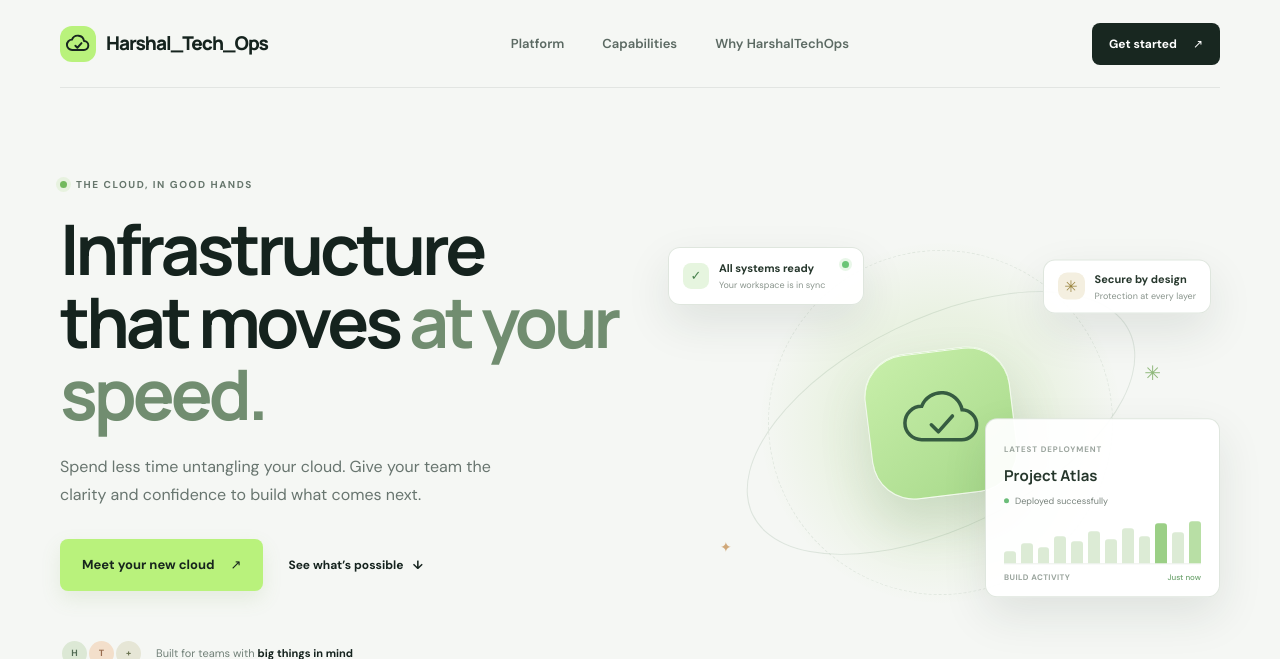
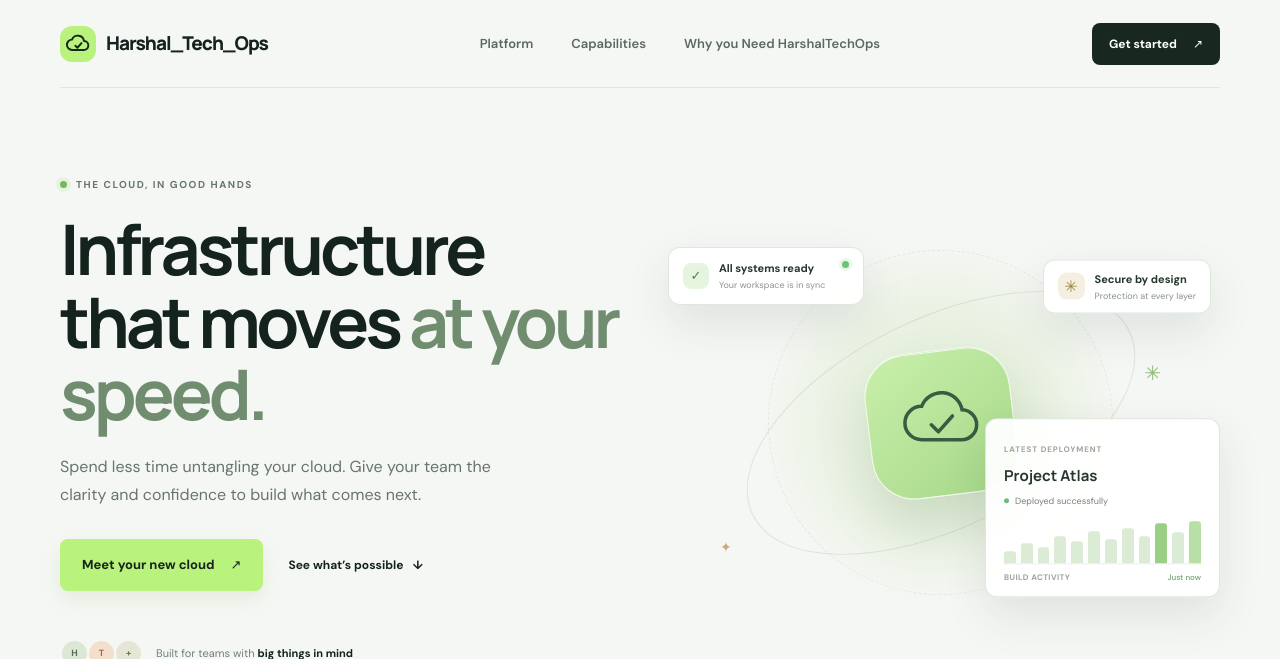
Before and after one commit to harshalfct/python-app, a Python web app: template templates/index.html in a window 1280 px wide. Shown: the top 659 px of the page. Run offline with Jinja, Linux system fonts and the light colour scheme; the template is opened without the code that fills it, so the values that code supplies are empty.

Commit message:
update index.html

```diff
--- a/templates/index.html
+++ b/templates/index.html
@@ -24,7 +24,7 @@
       <div class="nav-links">
         <a href="#platform">Platform</a>
         <a href="#capabilities">Capabilities</a>
-        <a href="#principles">Why HarshalTechOps</a>
+        <a href="#principles">Why you Need HarshalTechOps</a>
       </div>
       <a class="button button-small button-dark" href="#get-started">Get started <span aria-hidden="true">↗</span></a>
     </nav>
```
